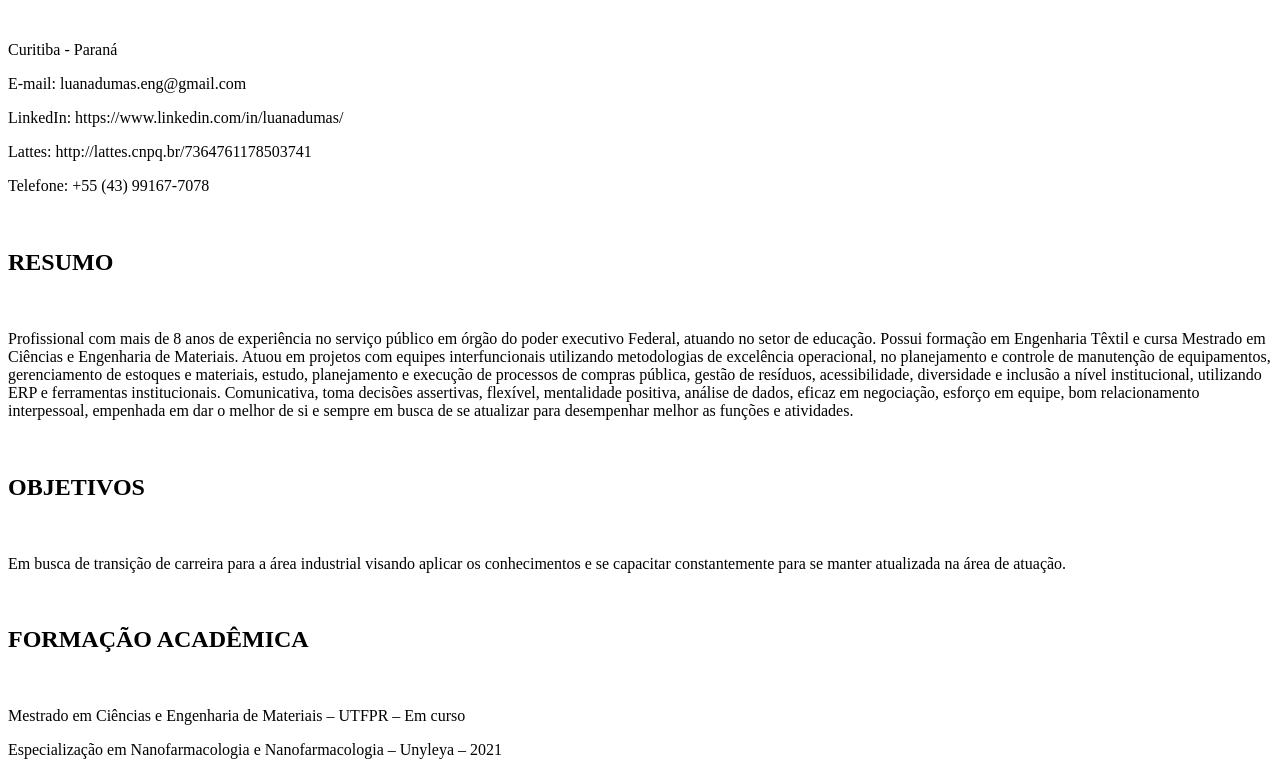
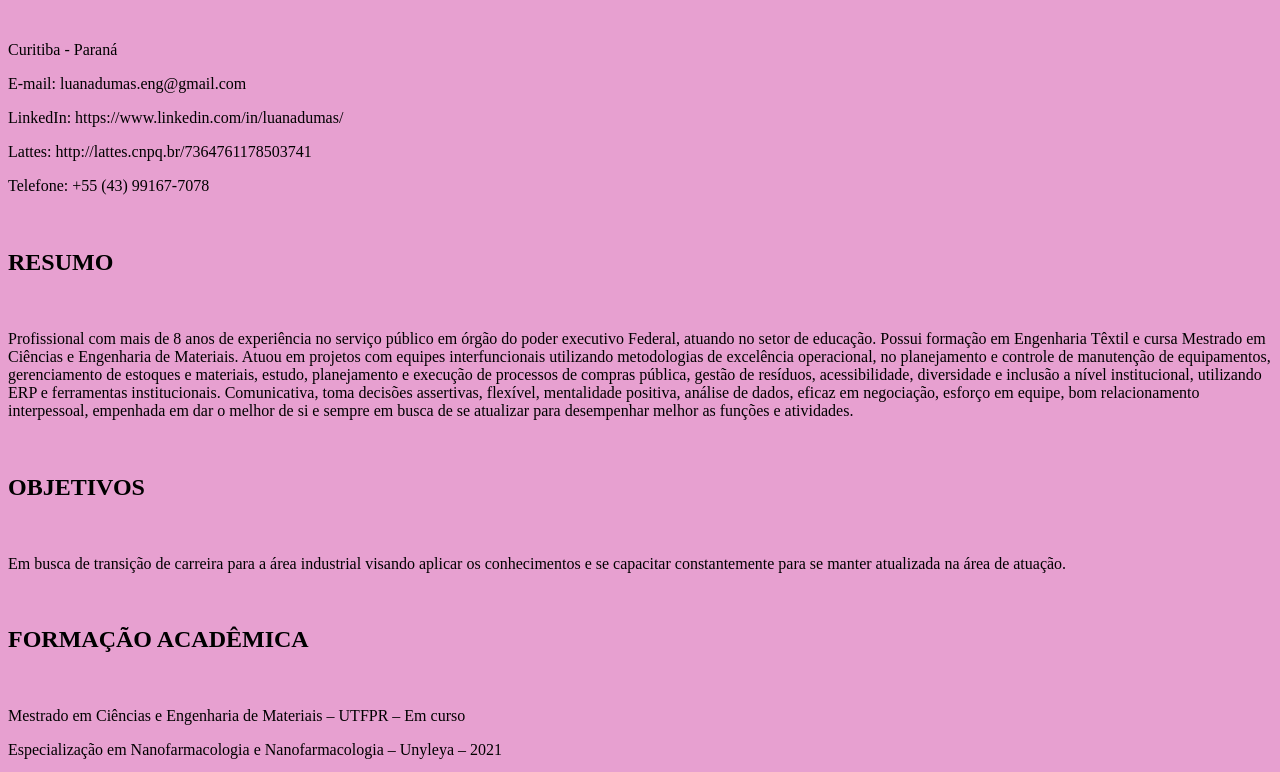
Before and after one commit to LuanaDumas/curriculoelasnatech, a plain HTML site: page index.html in a window 1280 px wide. Shown: the part 73-845 px from the top of the page. Drawn offline with Linux system fonts and the light colour scheme.

Commit message:
Update index.html

```diff
--- a/index.html
+++ b/index.html
@@ -5,7 +5,7 @@
    <meta name="viewport" content="width=device-width, initial-scale=1.0">
    <title> Currículo Luana Dumas </title>
 </head>
-<body style="background-color:rgb(255, 255, 255)">
+<body style="background-color:rgb(231, 160, 208)">
    <h1>LUANA DUMAS</h1>
    <br>
     <p>Curitiba - Paraná       </p>
```
